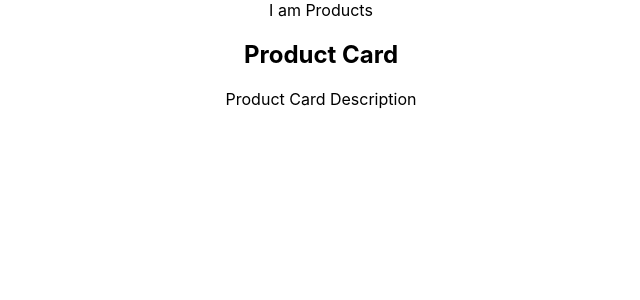
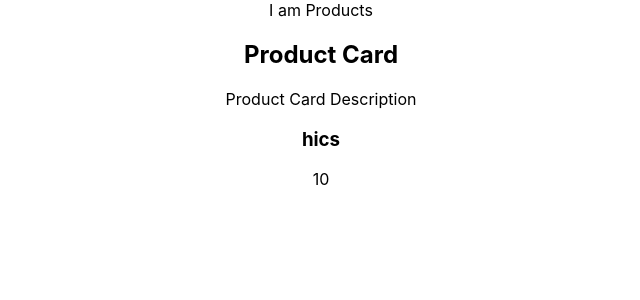
Before and after one commit to wise-toddler/sst-classess, a React (Create React App) app: page / in a window 1280 px wide. Shown: the top 300 px of the page, without its empty margins (319-959 px from the left). Built offline with nearby package versions, Linux system fonts and the light colour scheme.

Commit message:
learnd props

```diff
--- a/src/ProductCard.js
+++ b/src/ProductCard.js
@@ -1,8 +1,10 @@
-function ProductCard(){
+function ProductCard({title,price}){
     return (
         <div>
             <h2>Product Card</h2>
             <p>Product Card Description</p>
+            <h3>{title}</h3>
+            <p>{price}</p>
         </div>
     )
 }
--- a/src/Products.js
+++ b/src/Products.js
@@ -3,7 +3,7 @@ function Products() {
     return (
         <div>
             I am Products
-            <ProductCard />
+            <ProductCard title={"hics"} price={10}/>
         </div>
     );
 }
```
